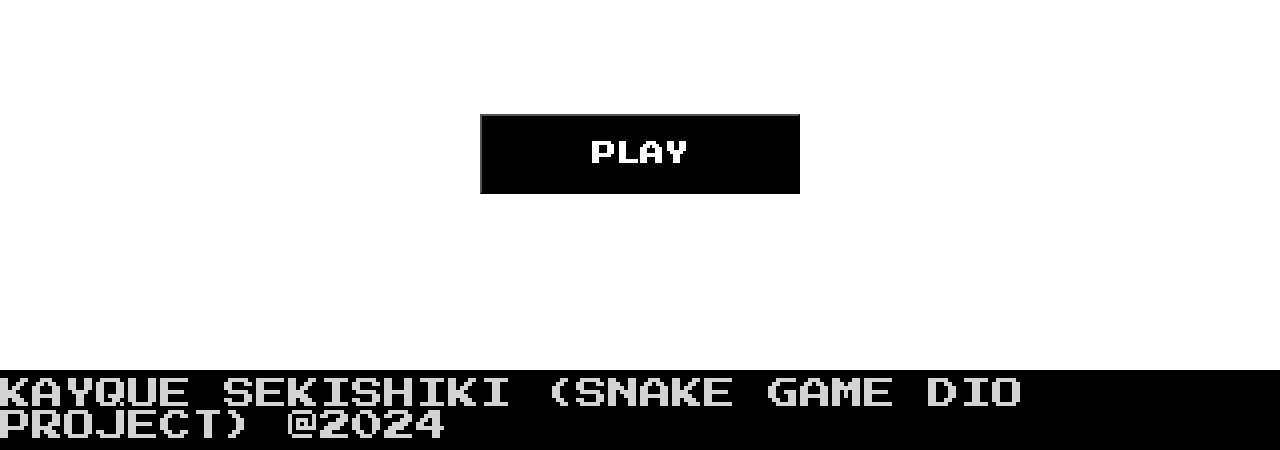
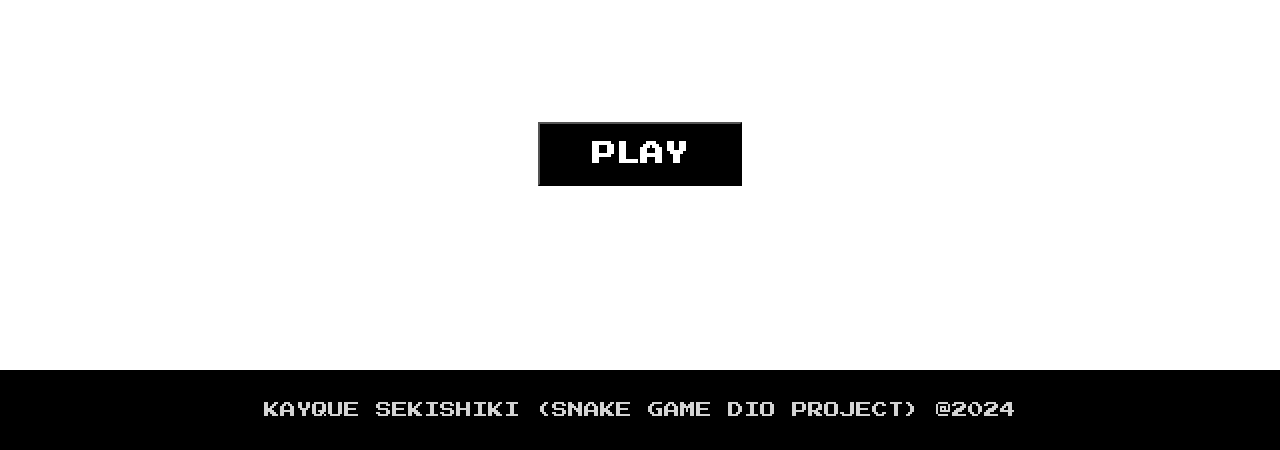
Before and after one commit to KayqueSekishiki/SnakeGame_JS, a plain HTML site: page index.html in a window 1280 px wide. Shown: the part 350-800 px from the top of the page. Drawn offline with Linux system fonts and the light colour scheme.

Commit message:
Resize Fonts!

```diff
--- a/style.css
+++ b/style.css
@@ -30,8 +30,8 @@ button {
   color: #ffffff;
   font-weight: bold;
 
-  width: 25vw;
-  height: 10vh;
+  width: 16vw;
+  height: 8vh;
   background-color: #000000;
 
   margin-top: 10vh;
@@ -72,6 +72,6 @@ footer {
   width: 100%;
   background-color: #000000;
 
-  font-size: 2rem;
+  font-size: 1rem;
   color: #d3d3d3;
 }
```
